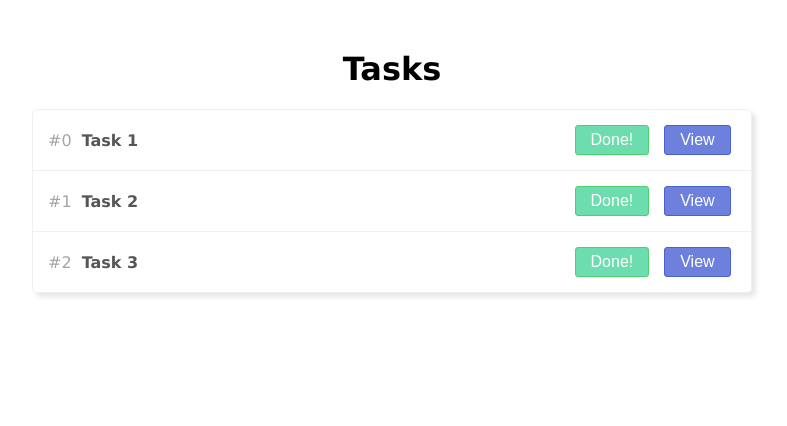
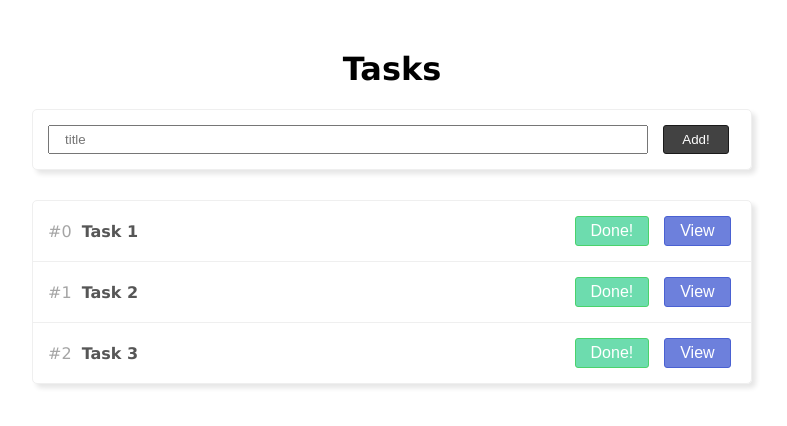
Before and after one commit to ideaigniter/todo-app-tutorial, an Angular app: page /list in a window 1280 px wide. Shown: the top 426 px of the page, without its empty margins (248-1035 px from the left). Built offline with nearby package versions, Linux system fonts and the light colour scheme.

Commit message:
Add list form component HTML and CSS

```diff
--- a/src/app/todo/list-form/list-form.component.css
+++ b/src/app/todo/list-form/list-form.component.css
@@ -0,0 +1,34 @@
+form {
+  border: 1px solid #efefef;
+  border-radius: 5px;
+  box-shadow: 4px 4px 5px #e6e6e6;
+  margin-bottom: 30px;
+  padding: 15px 22px 15px 15px;
+  display: flex;
+  justify-content: space-between;
+  font-size: 16px;
+}
+
+form input, form button {
+  padding: 5px 15px;
+  min-width: 66px;
+}
+
+form button:hover,
+form button:focus,
+form button:active {
+  cursor: pointer;
+  opacity: 0.7;
+}
+
+form button {
+  background: #424242;
+  border: 1px solid #1a1a1a;
+  border-radius: 3px;
+  color: white;
+}
+
+form input {
+  width: 100%;
+  margin-right: 15px;
+}
--- a/src/app/todo/list-form/list-form.component.html
+++ b/src/app/todo/list-form/list-form.component.html
@@ -1 +1,4 @@
-<p>list-form works!</p>
+<form>
+  <input type="text" placeholder="title">
+  <button>Add!</button>
+</form>
--- a/src/app/todo/list/list.component.html
+++ b/src/app/todo/list/list.component.html
@@ -1,5 +1,6 @@
 <div class="container">
   <h1>Tasks</h1>
+  <app-list-form></app-list-form>
   <div class="task-list">
     <div class="task" *ngFor="let task of tasks; index as i">
       <span class="task__index">#{{ i }}</span>
```
Also changed, not shown: 1 other file (tests, documents, lock files or other folders).
